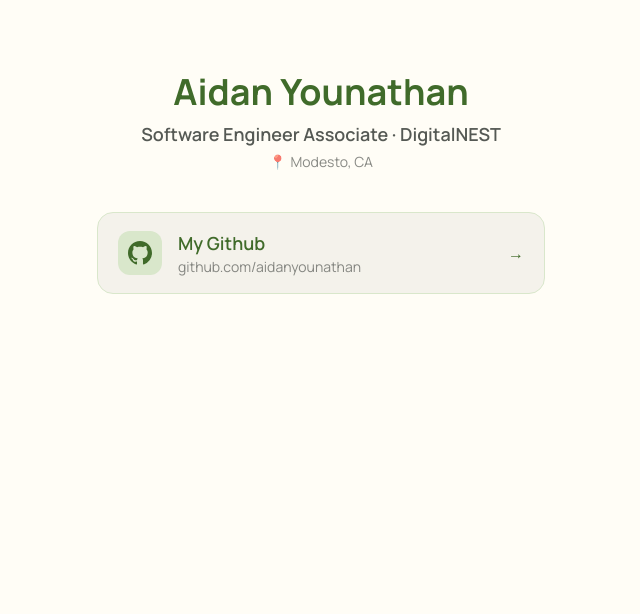
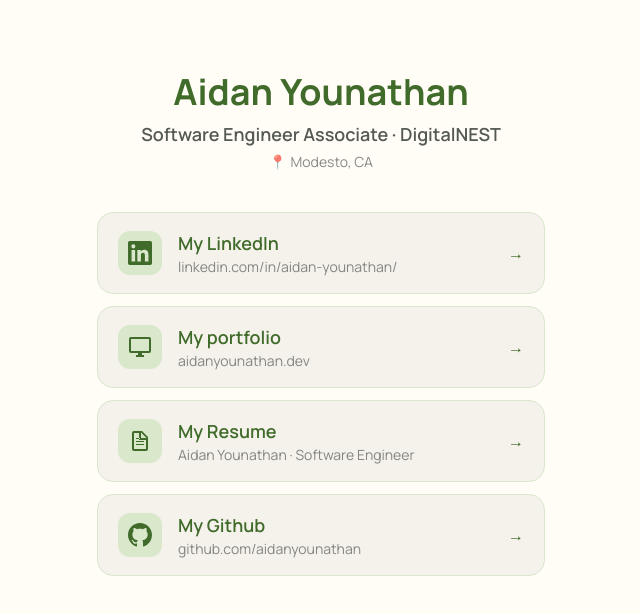
Before and after one commit to AidanYounathan/younathanassesment, a React (Vite) app: page / in a window 1280 px wide. Shown: the top 614 px of the page, without its empty margins (319-959 px from the left). Built offline with nearby package versions, Linux system fonts and the light colour scheme.

Commit message:
[feat]: Filled in LinkCards

```diff
--- a/src/App.tsx
+++ b/src/App.tsx
@@ -14,6 +14,43 @@ function App() {
         </div>
 
         <div className="mt-10 flex w-full flex-col gap-3">
+
+
+          <LinkCard
+          href="https://www.linkedin.com/in/aidan-younathan/"
+          title="My LinkedIn"
+          subtitle="linkedin.com/in/aidan-younathan/"
+          icon={
+            <svg viewBox="0 0 24 24" className="h-6 w-6 fill-current" aria-hidden="true">
+              <path d="M20.447 20.452h-3.554v-5.569c0-1.328-.027-3.037-1.852-3.037-1.853 0-2.136 1.445-2.136 2.939v5.667H9.351V9h3.414v1.561h.046c.477-.9 1.637-1.85 3.37-1.85 3.601 0 4.267 2.37 4.267 5.455v6.286zM5.337 7.433a2.062 2.062 0 0 1-2.063-2.065 2.064 2.064 0 1 1 2.063 2.065zm1.782 13.019H3.555V9h3.564v11.452zM22.225 0H1.771C.792 0 0 .774 0 1.729v20.542C0 23.227.792 24 1.771 24h20.451C23.2 24 24 23.227 24 22.271V1.729C24 .774 23.2 0 22.222 0h.003z"/>
+            </svg>
+          }
+          />
+
+          <LinkCard
+          href="https://www.aidanyounathan.dev/"
+          title="My portfolio"
+          subtitle="aidanyounathan.dev"
+          icon={
+            <svg viewBox="0 0 24 24" className="h-6 w-6 fill-current" aria-hidden="true">
+              <path d="M21 2H3a2 2 0 0 0-2 2v12a2 2 0 0 0 2 2h7v2H8v2h8v-2h-2v-2h7a2 2 0 0 0 2-2V4a2 2 0 0 0-2-2zm0 14H3V4h18v12z"/>
+            </svg>
+          }
+          />
+
+          <LinkCard
+          href="https://github.com/AidanYounathan/aidanyounathan/blob/main/Aidan_Younathan_SWE_Resume.pdf"
+          title="My Resume"
+          subtitle="Aidan Younathan · Software Engineer"
+          icon={
+            <svg viewBox="0 0 24 24" className="h-6 w-6 fill-current" aria-hidden="true">
+              <path d="M14 2H6a2 2 0 0 0-2 2v16a2 2 0 0 0 2 2h12a2 2 0 0 0 2-2V8l-6-6zm-1 1.5L18.5 9H13V3.5zM6 20V4h5v7h7v9H6zm2-5h8v1H8v-1zm0-3h8v1H8v-1zm0-3h4v1H8V9z"/>
+            </svg>
+          }
+          />
+
+
+
           <LinkCard
             href="https://github.com/aidanyounathan"
             title="My Github"
@@ -24,6 +61,9 @@ function App() {
               </svg>
             }
           />
+
+
+
         </div>
       </section>
     </main>
--- a/src/components/LinkCard.tsx
+++ b/src/components/LinkCard.tsx
@@ -11,7 +11,7 @@ function LinkCard({ href, title, subtitle, icon }: LinkCardProps) {
             href={href}
             target="_blank"
             rel="noreferrer"
-            className="roup flex items-center gap-4 rounded-2xl border border-lightgreen bg-cardbg px-5 py-4 transition hover:border-forestgreen hover:bg-lightgreen/40"
+            className="group flex items-center gap-4 rounded-2xl border border-lightgreen bg-cardbg px-5 py-4 transition hover:border-forestgreen hover:bg-lightgreen/40"
         >
             <div className="flex h-11 w-11 shrink-0 items-center justify-center rounded-xl bg-lightgreen text-forestgreen">
                 {icon}
```
